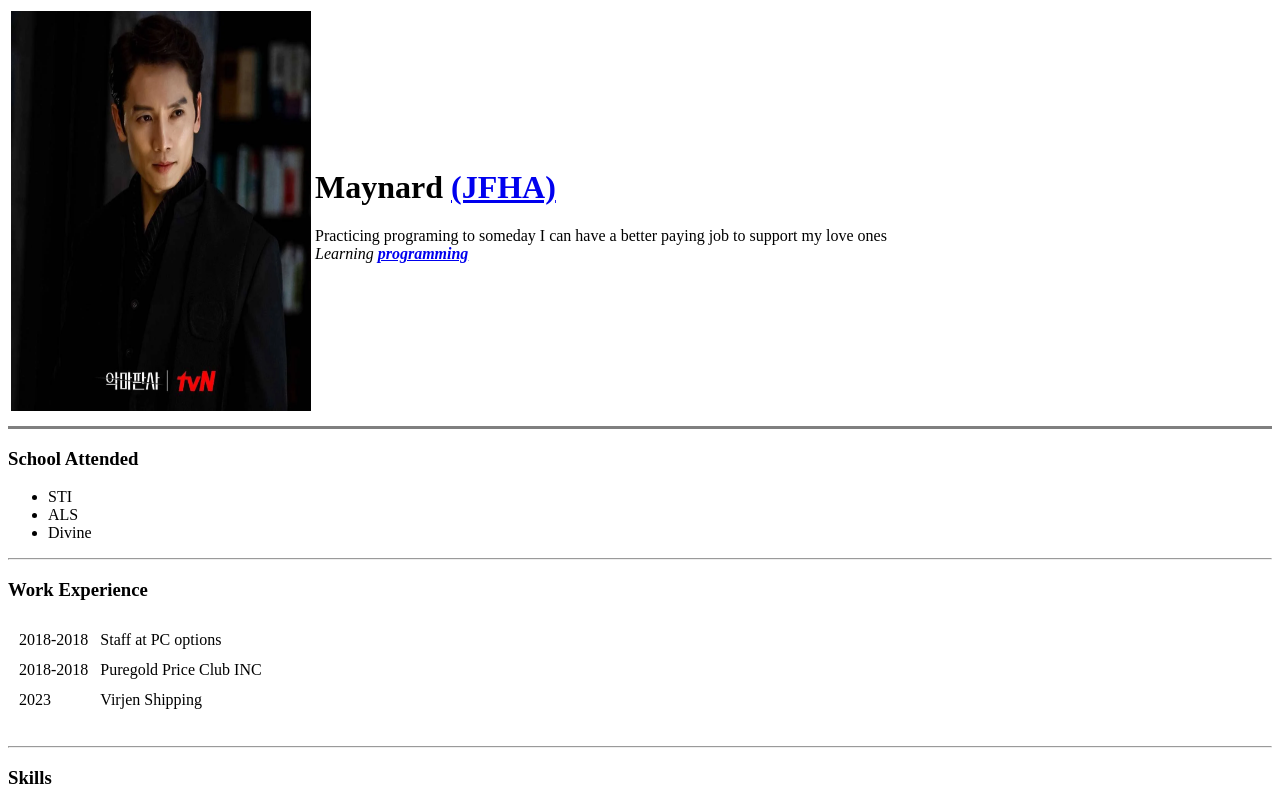
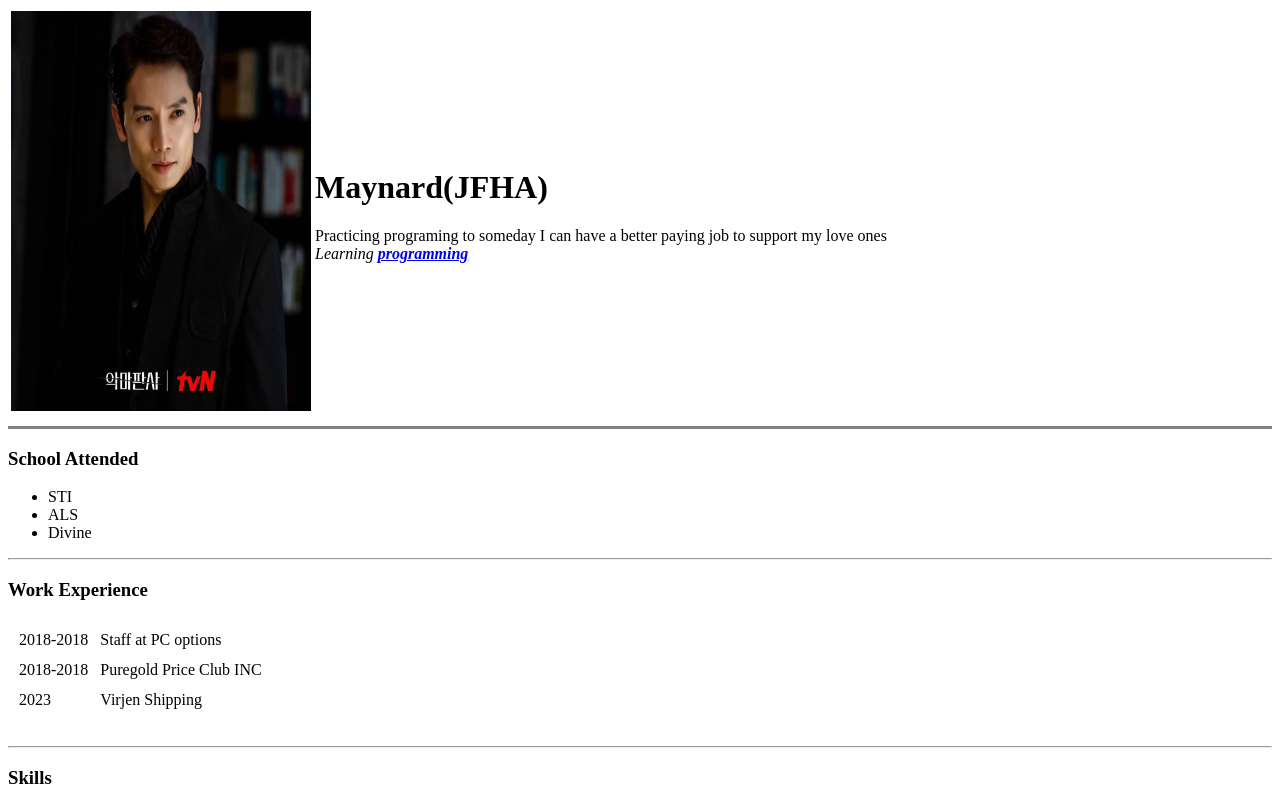
Before and after one commit to Cloudstrike024/cv, a plain HTML site: page index.html in a window 1280 px wide. Shown: the top 800 px of the page. Drawn offline with Linux system fonts and the light colour scheme.

Commit message:
Update index.html

```diff
--- a/index.html
+++ b/index.html
@@ -10,7 +10,7 @@
    <table>
       <tr>
       <td><img src="yohan.jpg" alt ="devil judge" width="300" height="400"></td>
-      <td><h1>Maynard <a href="https://www.facebook.com/AymGorgeous">(JFHA)</a></h1>
+      <td><h1>Maynard(JFHA)</h1>
        <p>Practicing programing to someday I can have a better paying job to support my love ones <br><em>Learning <strong><a href="https://en.wikipedia.org/wiki/Computer_programming">programming</a></em></p></strong></p>
 
    </tr>
```
